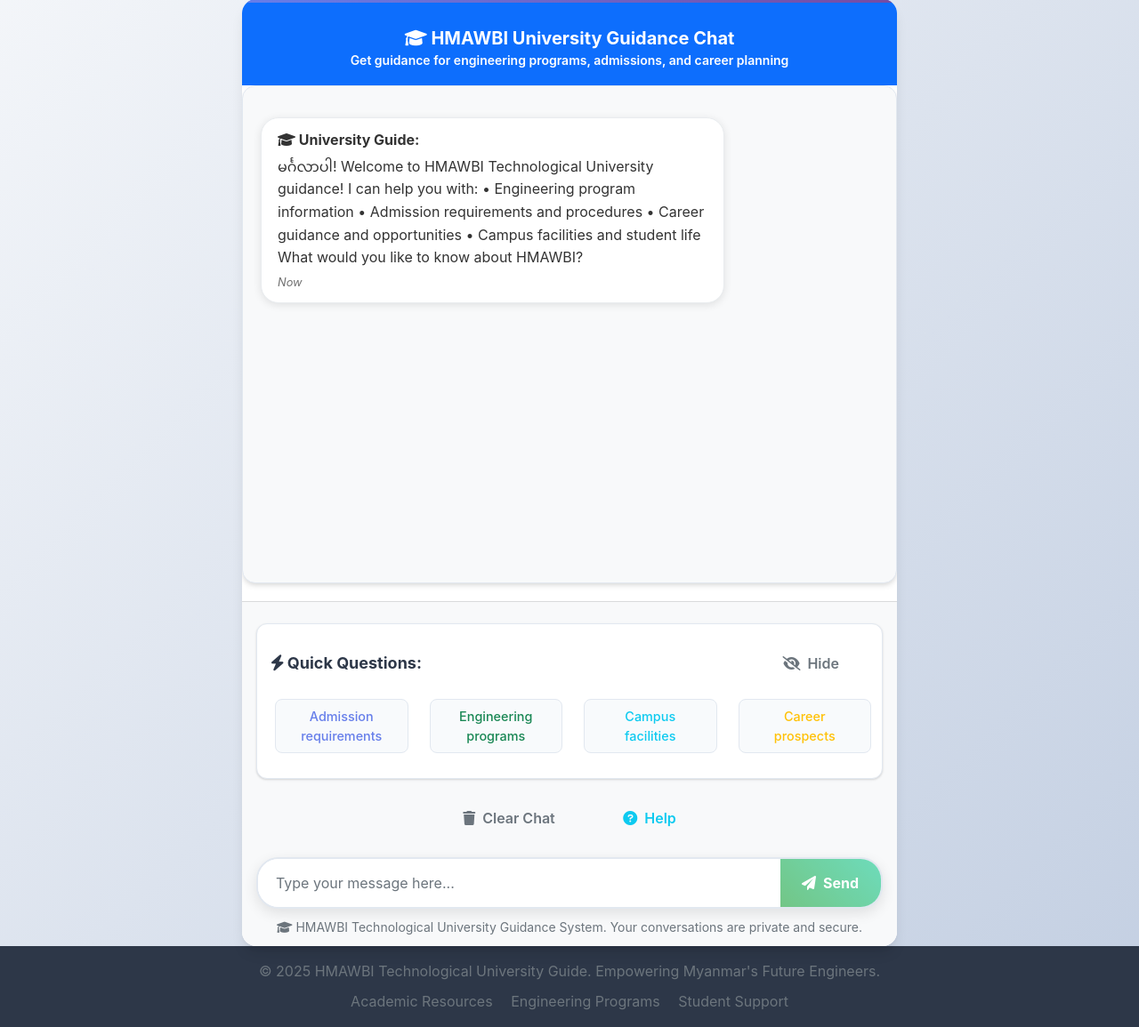
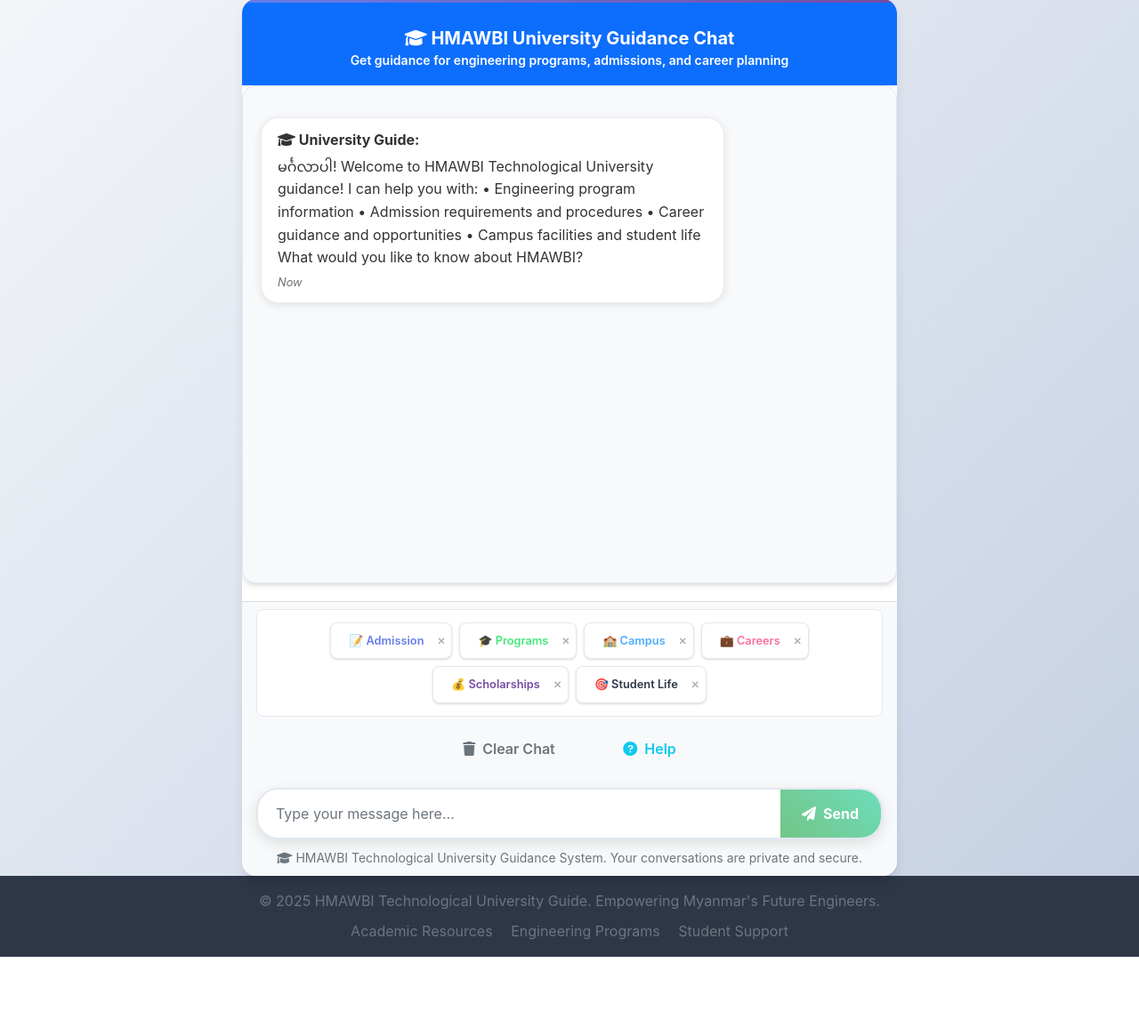
Before and after one commit to GuGu2310/university-chatbot, a Django app: page /chat/ in a window 1280 px wide. Shown: the part 108-1263 px from the top of the page at 89% size. After the commit the page ends 1184 px from the top, so only its background shows below. Run offline with Django 4.2, Linux system fonts and the light colour scheme; data comes from the database, SQL or seed files in the repository.

Commit message:
Assistant checkpoint: Redesigned quick questions as compact dismissible buttons
Assistant generated file changes:
- templates/chatbot/chat.html: Make quick questions compact with dismiss buttons
- static/chatbot/css/style.css: Add compact styles for quick buttons
- static/chatbot/js/chat.js: Add dismiss functionality for quick buttons

---

User prompt:

no I don't like that style either . I want quick questions like a button size . do not cover the chat display. they only have the size of button. with x mark so user can cancel them if they do not want to use.

Replit-Commit-Author: Assistant
Replit-Commit-Session-Id: 586428f3-cfdc-4192-bc33-abd6084a74a6

```diff
--- a/static/chatbot/css/style.css
+++ b/static/chatbot/css/style.css
@@ -351,34 +351,122 @@ h6 { font-size: 1.125rem; }
     border-radius: 0;
 }
 
-/* Quick actions - Compact design */
-.quick-actions {
+/* Compact Quick Buttons */
+.quick-buttons-container {
+    background: rgba(255, 255, 255, 0.9);
+    border-radius: var(--radius-sm);
+    padding: 0.75rem;
+    border: 1px solid var(--border-light);
+    backdrop-filter: blur(10px);
+}
+
+.quick-button-item {
+    display: inline-flex;
+    align-items: center;
     background: var(--bg-white);
-    border-radius: var(--radius-md);
-    padding: 1rem;
+    border-radius: var(--radius-sm);
+    padding: 0.25rem 0.5rem;
     box-shadow: var(--shadow-sm);
     border: 1px solid var(--border-light);
-    margin-top: 1rem;
+    margin: 0.125rem;
+    transition: var(--transition);
 }
 
-.quick-question {
-    background: var(--bg-light);
-    border: 1px solid var(--border-light);
-    border-radius: var(--radius-sm);
-    padding: 0.5rem 1rem;
-    margin: 0.25rem;
-    transition: var(--transition);
-    cursor: pointer;
-    font-weight: 500;
-    font-size: 0.9rem;
-    display: inline-block;
+.quick-button-item:hover {
+    box-shadow: var(--shadow-md);
+    transform: translateY(-1px);
 }
 
-.quick-question:hover {
-    background: var(--primary-gradient);
-    color: white;
-    transform: translateY(-2px);
-    box-shadow: var(--shadow-md);
+.quick-btn {
+    border: none !important;
+    padding: 0.375rem 0.75rem !important;
+    font-size: 0.8rem !important;
+    font-weight: 600 !important;
+    border-radius: var(--radius-sm) !important;
+    transition: var(--transition) !important;
+    background: transparent !important;
+}
+
+.quick-btn:hover {
+    transform: none !important;
+    box-shadow: none !important;
+}
+
+.btn-outline-primary.quick-btn {
+    color: var(--primary-color) !important;
+}
+
+.btn-outline-primary.quick-btn:hover {
+    background: var(--primary-color) !important;
+    color: white !important;
+}
+
+.btn-outline-success.quick-btn {
+    color: var(--success-color) !important;
+}
+
+.btn-outline-success.quick-btn:hover {
+    background: var(--success-color) !important;
+    color: white !important;
+}
+
+.btn-outline-info.quick-btn {
+    color: var(--accent-color) !important;
+}
+
+.btn-outline-info.quick-btn:hover {
+    background: var(--accent-color) !important;
+    color: white !important;
+}
+
+.btn-outline-warning.quick-btn {
+    color: var(--warning-color) !important;
+}
+
+.btn-outline-warning.quick-btn:hover {
+    background: var(--warning-color) !important;
+    color: white !important;
+}
+
+.btn-outline-secondary.quick-btn {
+    color: var(--secondary-color) !important;
+}
+
+.btn-outline-secondary.quick-btn:hover {
+    background: var(--secondary-color) !important;
+    color: white !important;
+}
+
+.btn-outline-dark.quick-btn {
+    color: var(--text-dark) !important;
+}
+
+.btn-outline-dark.quick-btn:hover {
+    background: var(--text-dark) !important;
+    color: white !important;
+}
+
+.quick-dismiss {
+    opacity: 0.6;
+    transition: var(--transition);
+    border: none !important;
+    background: none !important;
+    font-size: 0.7rem !important;
+}
+
+.quick-dismiss:hover {
+    opacity: 1;
+    color: #dc3545 !important;
+    transform: scale(1.1);
+}
+
+.quick-dismiss:focus {
+    box-shadow: none !important;
+}
+
+/* Hide quick buttons container when empty */
+.quick-buttons-container:empty {
+    display: none;
 }
 
 /* Hero sections */
--- a/static/chatbot/js/chat.js
+++ b/static/chatbot/js/chat.js
@@ -423,18 +423,24 @@ function clearChat() {
     }
 }
 
-function toggleQuickQuestions() {
-    const quickContent = document.getElementById('quick-questions-content');
-    const toggleBtn = document.getElementById('toggle-quick-btn');
+function dismissQuickButton(dismissBtn) {
+    const quickButtonItem = dismissBtn.closest('.quick-button-item');
+    if (quickButtonItem) {
+        // Add fade out animation
+        quickButtonItem.style.transition = 'all 0.3s ease';
+        quickButtonItem.style.opacity = '0';
+        quickButtonItem.style.transform = 'scale(0.8)';
 
-    if (quickContent && toggleBtn) {
-        if (quickContent.style.display === 'none') {
-            quickContent.style.display = 'block';
-            toggleBtn.innerHTML = '<i class="fas fa-eye-slash"></i> Hide';
-        } else {
-            quickContent.style.display = 'none';
-            toggleBtn.innerHTML = '<i class="fas fa-eye"></i> Show';
-        }
+        // Remove after animation
+        setTimeout(() => {
+            quickButtonItem.remove();
+
+            // Check if container is empty and hide it
+            const container = document.getElementById('quick-buttons-container');
+            if (container && container.children[0].children.length === 0) {
+                container.style.display = 'none';
+            }
+        }, 300);
     }
 }
 
--- a/templates/chatbot/chat.html
+++ b/templates/chatbot/chat.html
@@ -186,37 +186,57 @@
                 </div>
 
                 <div class="card-footer bg-light">
-                    <!-- Quick Questions Section -->
-                    <div class="quick-actions mb-3" id="quick-actions-section">
-                        <div class="d-flex justify-content-between align-items-center mb-2">
-                            <h6 class="mb-0"><i class="fas fa-bolt"></i> Quick Questions:</h6>
-                            <button class="btn btn-sm btn-outline-secondary" onclick="toggleQuickQuestions()" id="toggle-quick-btn">
-                                <i class="fas fa-eye-slash"></i> Hide
-                            </button>
-                        </div>
-                        <div id="quick-questions-content">
-                        <div class="row">
-                            <div class="col-md-3 mb-2">
-                                <button class="btn btn-outline-primary btn-sm quick-question w-100" onclick="sendQuickQuestion('Admission requirements')">
-                                    Admission requirements
+                    <!-- Compact Quick Questions -->
+                    <div class="quick-buttons-container mb-2" id="quick-buttons-container">
+                        <div class="d-flex flex-wrap gap-1 justify-content-center">
+                            <span class="quick-button-item">
+                                <button class="btn btn-outline-primary btn-sm quick-btn" onclick="sendQuickQuestion('Admission requirements')">
+                                    📝 Admission
                                 </button>
-                            </div>
-                            <div class="col-md-3 mb-2">
-                                <button class="btn btn-outline-success btn-sm quick-question w-100" onclick="sendQuickQuestion('Engineering programs')">
-                                    Engineering programs
+                                <button class="btn btn-link btn-sm p-0 ms-1 quick-dismiss" onclick="dismissQuickButton(this)" title="Remove this suggestion">
+                                    <i class="fas fa-times text-muted"></i>
                                 </button>
-                            </div>
-                            <div class="col-md-3 mb-2">
-                                <button class="btn btn-outline-info btn-sm quick-question w-100" onclick="sendQuickQuestion('Campus facilities')">
-                                    Campus facilities
+                            </span>
+                            <span class="quick-button-item">
+                                <button class="btn btn-outline-success btn-sm quick-btn" onclick="sendQuickQuestion('Engineering programs')">
+                                    🎓 Programs
                                 </button>
-                            </div>
-                            <div class="col-md-3 mb-2">
-                                <button class="btn btn-outline-warning btn-sm quick-question w-100" onclick="sendQuickQuestion('Career prospects')">
-                                    Career prospects
+                                <button class="btn btn-link btn-sm p-0 ms-1 quick-dismiss" onclick="dismissQuickButton(this)" title="Remove this suggestion">
+                                    <i class="fas fa-times text-muted"></i>
                                 </button>
-                            </div>
-                        </div>
+                            </span>
+                            <span class="quick-button-item">
+                                <button class="btn btn-outline-info btn-sm quick-btn" onclick="sendQuickQuestion('Campus facilities')">
+                                    🏫 Campus
+                                </button>
+                                <button class="btn btn-link btn-sm p-0 ms-1 quick-dismiss" onclick="dismissQuickButton(this)" title="Remove this suggestion">
+                                    <i class="fas fa-times text-muted"></i>
+                                </button>
+                            </span>
+                            <span class="quick-button-item">
+                                <button class="btn btn-outline-warning btn-sm quick-btn" onclick="sendQuickQuestion('Career prospects')">
+                                    💼 Careers
+                                </button>
+                                <button class="btn btn-link btn-sm p-0 ms-1 quick-dismiss" onclick="dismissQuickButton(this)" title="Remove this suggestion">
+                                    <i class="fas fa-times text-muted"></i>
+                                </button>
+                            </span>
+                            <span class="quick-button-item">
+                                <button class="btn btn-outline-secondary btn-sm quick-btn" onclick="sendQuickQuestion('Scholarship information')">
+                                    💰 Scholarships
+                                </button>
+                                <button class="btn btn-link btn-sm p-0 ms-1 quick-dismiss" onclick="dismissQuickButton(this)" title="Remove this suggestion">
+                                    <i class="fas fa-times text-muted"></i>
+                                </button>
+                            </span>
+                            <span class="quick-button-item">
+                                <button class="btn btn-outline-dark btn-sm quick-btn" onclick="sendQuickQuestion('Student life')">
+                                    🎯 Student Life
+                                </button>
+                                <button class="btn btn-link btn-sm p-0 ms-1 quick-dismiss" onclick="dismissQuickButton(this)" title="Remove this suggestion">
+                                    <i class="fas fa-times text-muted"></i>
+                                </button>
+                            </span>
                         </div>
                     </div>
 
```
